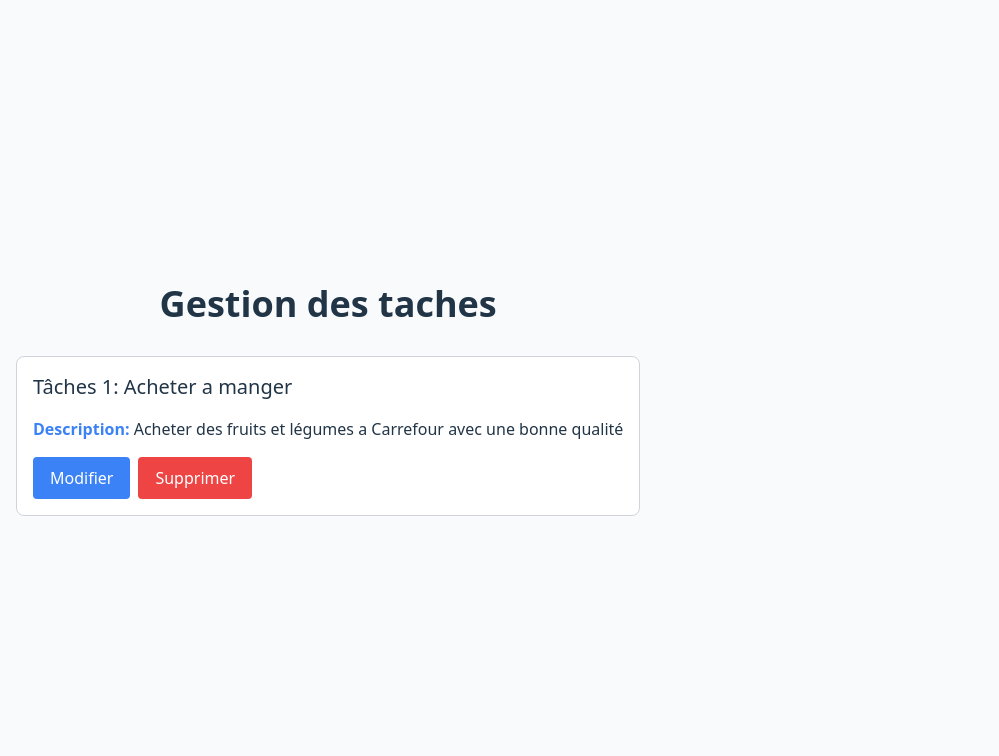
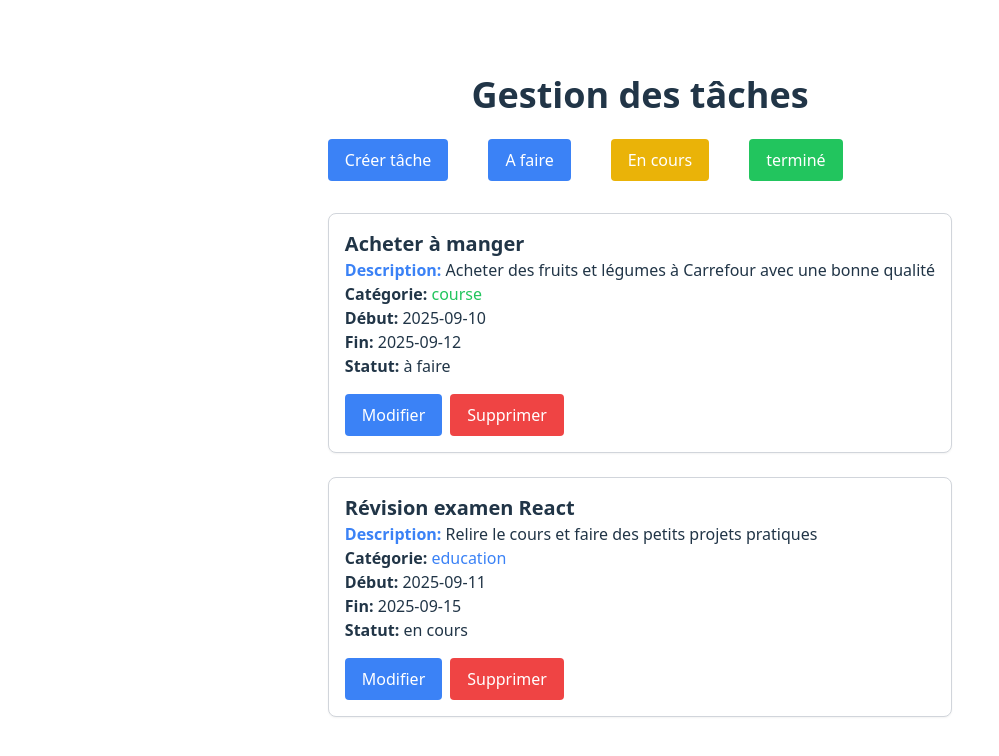
Before and after one commit to CelsiaGANGBE/Tasky, a React (Vite) app in the folder ToDo-App/: page / in a window 1280 px wide. Shown: the top 756 px of the page, without its empty margins (0-999 px from the left). Built offline with nearby package versions, Linux system fonts and the light colour scheme.

Commit message:
creation et affichage des taches

```diff
--- a/ToDo-App/index.html
+++ b/ToDo-App/index.html
@@ -6,7 +6,7 @@
     <meta name="viewport" content="width=device-width, initial-scale=1.0" />
     <title>Vite + React</title>
   </head>
-  <body class="bg-gray-50 min-h-screen w-full mx-auto ">
+  <body class="mx-auto flex flex-col justify-center items-center ">
     <div id="root"></div>
     <script type="module" src="/src/main.jsx"></script>
   </body>
--- a/ToDo-App/src/App.jsx
+++ b/ToDo-App/src/App.jsx
@@ -1,45 +1,135 @@
 
-import { useState } from 'react';
-import './App.css';
-import TodoInput from './components/TodoInput';
-import TodoList from './components/TodoList';
+
+import { useState } from "react";
+import "./App.css";
+import TodoItem from "./components/TodoItem";
 
 function App() {
-  const [todos, setTodos] = useState([]);
-  const [input, setInput] = useState('');
+  const [tasks, setTasks] = useState([
+    {
+      id: 1,
+      titre: "Acheter à manger",
+      description:
+        "Acheter des fruits et légumes à Carrefour avec une bonne qualité",
+      categorie: "course",
+      dateDebut: "2025-09-10",
+      dateFin: "2025-09-12",
+      statut: "à faire",
+    },
+    {
+      id: 2,
+      titre: "Révision examen React",
+      description: "Relire le cours et faire des petits projets pratiques",
+      categorie: "education",
+      dateDebut: "2025-09-11",
+      dateFin: "2025-09-15",
+      statut: "en cours",
+    },
+  ]);
 
-  const handleAdd = () => {
-    if (input.trim() === '') return;
-    setTodos([
-      ...todos,
-      { id: Date.now(), text: input }
-    ]);
-    setInput('');
+
+  // État pour la modal d'ajout
+  const [showModal, setShowModal] = useState(false);
+  // État pour le formulaire
+  const [form, setForm] = useState({
+    titre: '',
+    description: '',
+    categorie: '',
+    dateDebut: '',
+    dateFin: '',
+    statut: 'à faire',
+  });
+
+  const handleDelete = (id) => {
+    setTasks(tasks.filter((task) => task.id !== id));
   };
 
-  const handleDelete = (id) => {
-    setTodos(todos.filter(todo => todo.id !== id));
+  const handleChange = (e) => {
+    setForm({ ...form, [e.target.name]: e.target.value });
+  };
+
+  const handleSubmit = (e) => {
+    e.preventDefault();
+    if (!form.titre || !form.description || !form.categorie || !form.dateDebut || !form.dateFin) return;
+    setTasks([
+      ...tasks,
+      {
+        ...form,
+        id: Date.now(),
+      },
+    ]);
+    setForm({ titre: '', description: '', categorie: '', dateDebut: '', dateFin: '', statut: 'à faire' });
+    setShowModal(false);
   };
 
   return (
-    <div className='bg-gray-50 min-h-screen w-full flex flex-col justify-center mx-auto items-center'>
-      <h1 className='text-4xl font-bold p-4'>Gestion des taches </h1>
-      {/* <TodoInput
-        value={input}
-        onChange={e => setInput(e.target.value)}
-        onAdd={handleAdd}
-      />
-      <TodoList todos={todos} onDelete={handleDelete} /> */}
-      <div className="flex flex-col items-center justify-center  bg-white border border-gray-300 rounded-lg m-4 p-4">
-<div className="flex flex-col gap-4 w-full">
-      <h1 className='text-xl font-semiBold'>Tâches 1: Acheter a manger</h1>
-      <h3> <span className='font-bold text-blue-500'>Description:</span> Acheter des fruits et légumes a Carrefour avec une bonne qualité</h3>
-      </div>
-      <div className="flex gap-2 mt-4 justify-start w-full">
-        <button className="bg-blue-500 text-white px-4 py-2 rounded hover:bg-blue-600">Modifier</button>
-        <button className="bg-red-500 text-white px-4 py-2 rounded hover:bg-red-600">Supprimer</button>
-      </div>
-      </div>
+    <div className="p-6 mx-auto flex flex-col justify-center items-center">
+      <h1 className="text-4xl font-bold mb-6">Gestion des tâches</h1>
+
+      {/* Modal d'ajout de tâche */}
+      {showModal && (
+        <div className="fixed inset-0 bg-black bg-opacity-40 flex items-center justify-center z-50">
+          <div className="bg-white p-6 rounded-lg shadow-lg w-full max-w-md flex flex-col gap-4 relative">
+            <button className="absolute top-2 right-2 text-gray-500 hover:text-red-500 text-2xl" onClick={() => setShowModal(false)}>&times;</button>
+            <h2 className="text-xl font-bold mb-2">Créer une tâche</h2>
+            <form onSubmit={handleSubmit} className="flex flex-col gap-3">
+              <input type="text" name="titre" value={form.titre} onChange={handleChange} placeholder="Titre" className="border p-2 rounded" required />
+              <textarea name="description" value={form.description} onChange={handleChange} placeholder="Description" className="border p-2 rounded" required />
+              <select name="categorie" value={form.categorie} onChange={handleChange} className="border p-2 rounded" required>
+                <option value="">Catégorie</option>
+                <option value="education">Éducation</option>
+                <option value="sport">Sport</option>
+                <option value="course">Course</option>
+                <option value="autre">Autre</option>
+              </select>
+              <div className="flex gap-2">
+                <input type="date" name="dateDebut" value={form.dateDebut} onChange={handleChange} className="border p-2 rounded w-1/2" required />
+                <input type="date" name="dateFin" value={form.dateFin} onChange={handleChange} className="border p-2 rounded w-1/2" required />
+              </div>
+              <select name="statut" value={form.statut} onChange={handleChange} className="border p-2 rounded">
+                <option value="à faire">À faire</option>
+                <option value="en cours">En cours</option>
+                <option value="terminé">Terminé</option>
+              </select>
+              <button type="submit" className="bg-blue-500 text-white px-4 py-2 rounded hover:bg-blue-600 mt-2">Ajouter</button>
+            </form>
+          </div>
+        </div>
+      )}
+
+      {tasks.length === 0 ? (
+        <div className="flex flex-col items-center justify-center text-center p-6 border rounded-lg shadow-md bg-gray-50">
+          <img
+            src="https://img.freepik.com/premium-vector/illustration-task_498740-14038.jpg"
+            alt="empty"
+            className="w-64 h-64 mb-4"
+          />
+          <p className="text-lg font-semibold mb-2">Aucune tâche disponible</p>
+          <button className="bg-blue-500 text-white px-4 py-2 rounded hover:bg-blue-600" onClick={() => setShowModal(true)}>
+            Créer tâche
+          </button>
+        </div>
+      ) : (
+        <div className="grid gap-4">
+          <div className=" flex space-x-10 items-center mb-4">
+            <button className="bg-blue-500 text-white px-4 py-2 rounded hover:bg-blue-600" onClick={() => setShowModal(true)}>
+              Créer tâche
+            </button>
+            <button className="bg-blue-500 text-white px-4 py-2 rounded hover:bg-blue-600">
+              A faire
+            </button>
+            <button className="bg-yellow-500 text-white px-4 py-2 rounded hover:bg-blue-600">
+              En cours
+            </button>
+            <button className="bg-green-500 text-white px-4 py-2 rounded hover:bg-blue-600">
+              terminé
+            </button>
+          </div>
+          {tasks.map((task) => (
+            <TodoItem key={task.id} task={task} onDelete={handleDelete} />
+          ))}
+        </div>
+      )}
     </div>
   );
 }
--- a/ToDo-App/src/components/TodoItem.jsx
+++ b/ToDo-App/src/components/TodoItem.jsx
@@ -1,11 +1,36 @@
 import React from 'react';
 
-function TodoItem({ todo, onDelete }) {
+function TodoItem({ task, onDelete }) {
   return (
-    <li className="todo-item">
-      {todo.text}
-      <button onClick={() => onDelete(todo.id)}>Supprimer</button>
-    </li>
+    <div className="flex flex-col bg-white border border-gray-300 rounded-lg p-4 shadow-sm mb-2">
+      <h2 className="text-xl font-semibold">{task.titre}</h2>
+      <p>
+        <span className="font-bold text-blue-500">Description:</span> {task.description}
+      </p>
+      <p>
+        <span className="font-bold">Catégorie:</span> <span className={task.categorie === "education" ? "text-blue-500" : "text-green-500"}> {task.categorie} </span>
+      </p>
+      <p>
+        <span className="font-bold">Début:</span> {task.dateDebut}
+      </p>
+      <p>
+        <span className="font-bold">Fin:</span> {task.dateFin}
+      </p>
+      <p>
+        <span className="font-bold">Statut:</span> {task.statut}
+      </p>
+      <div className="flex gap-2 mt-4">
+        <button className="bg-blue-500 text-white px-4 py-2 rounded hover:bg-blue-600">
+          Modifier
+        </button>
+        <button
+          onClick={() => onDelete(task.id)}
+          className="bg-red-500 text-white px-4 py-2 rounded hover:bg-red-600"
+        >
+          Supprimer
+        </button>
+      </div>
+    </div>
   );
 }
 
```
